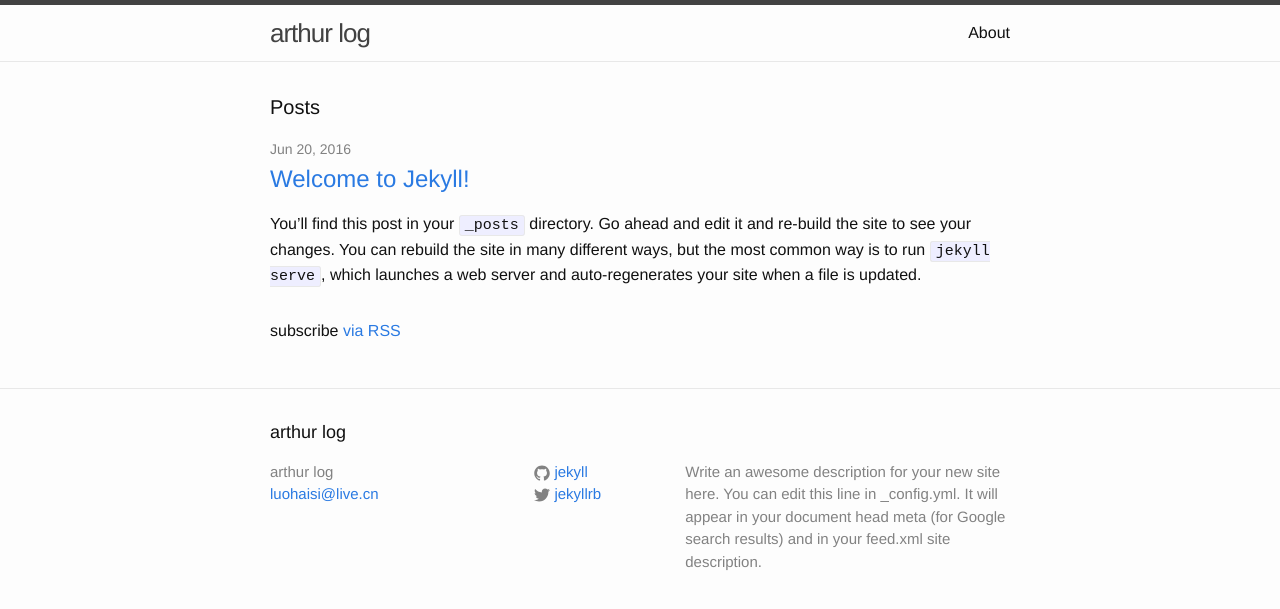
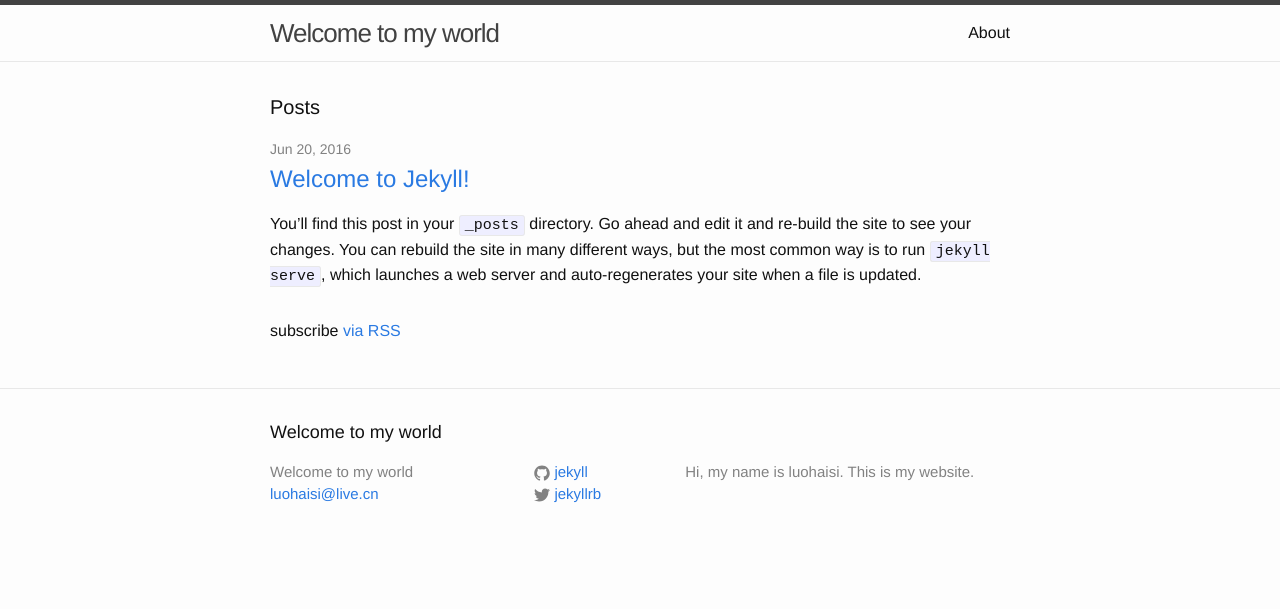
Before and after one commit to luohaisi/luohaisi.github.io, a Jekyll site: the page built from index.html, in a window 1280 px wide. Shown: the top 609 px of the page. Built offline with Jekyll 4.4.1, drawn with Linux system fonts in a browser that asks for light colours; the list of posts is cut into pages by our own code.

Commit message:
some changes

```diff
--- a/_config.yml
+++ b/_config.yml
@@ -6,12 +6,10 @@
 # 'jekyll serve'. If you change this file, please restart the server process.
 
 # Site settings
-title: arthur log
+title: Welcome to my world
 email: luohaisi@live.cn
 description: > # this means to ignore newlines until "baseurl:"
-  Write an awesome description for your new site here. You can edit this
-  line in _config.yml. It will appear in your document head meta (for
-  Google search results) and in your feed.xml site description.
+  Hi, my name is luohaisi. This is my website.
 baseurl: "" # the subpath of your site, e.g. /blog
 url: "http://yourdomain.com" # the base hostname & protocol for your site
 twitter_username: jekyllrb
```
